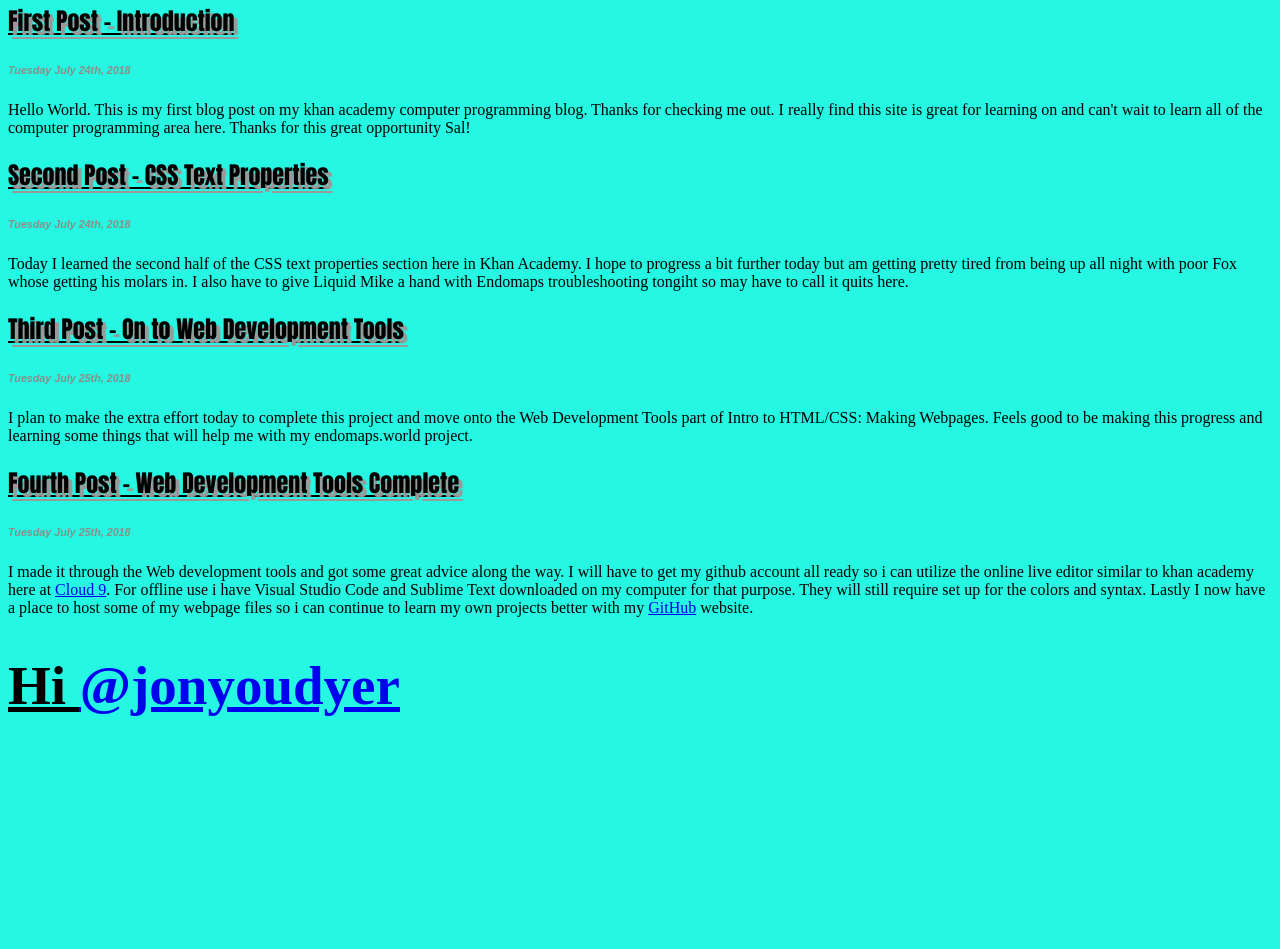
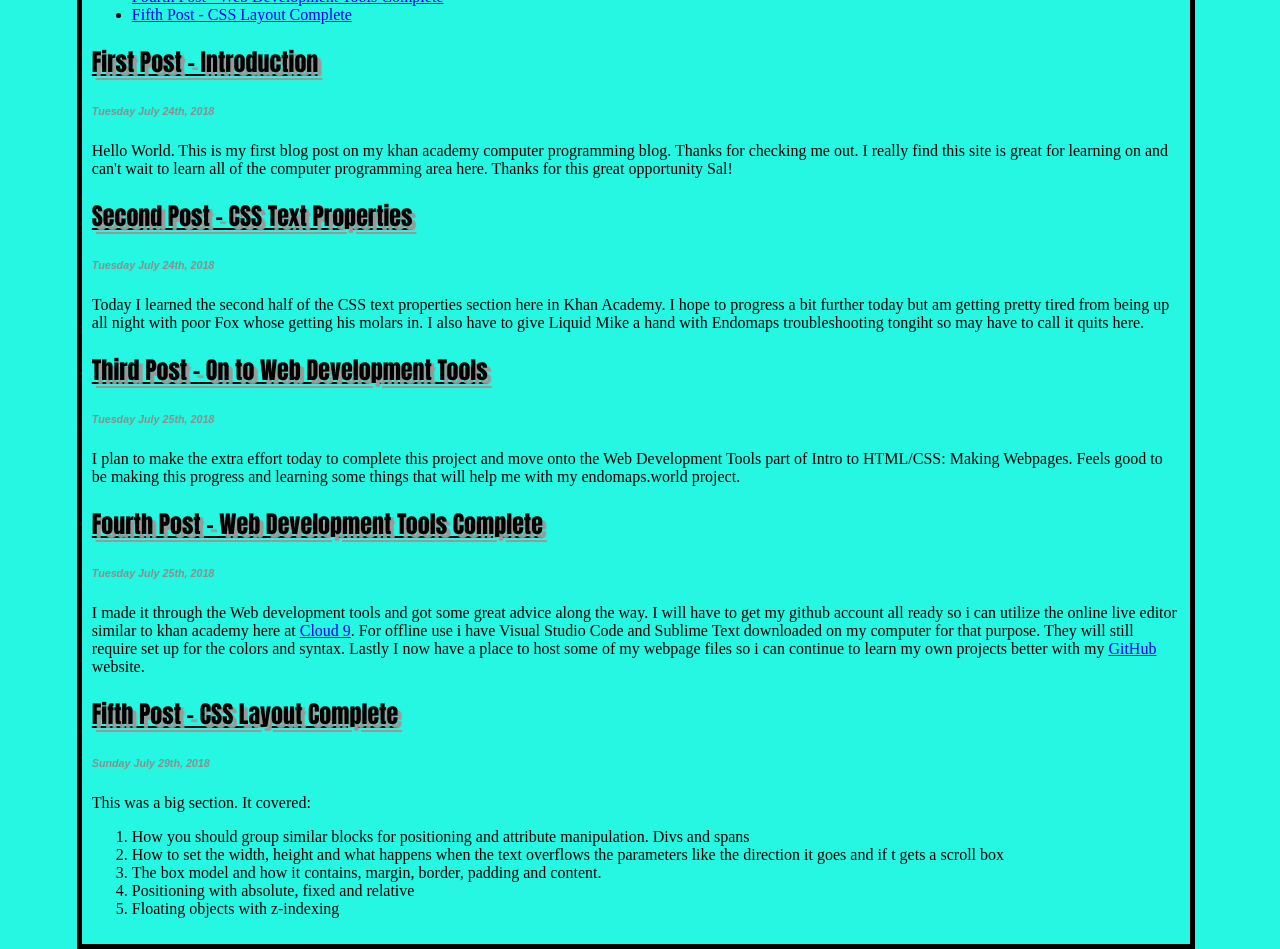
Before and after one commit to bluntsmasha420/bluntsmasha420.github.io, a plain HTML site: page index.html in a window 1280 px wide. Shown: the part 292-1241 px from the top of the page. Before the commit the page ends 1045 px from the top, so only its background shows below. Drawn offline with Linux system fonts and the light colour scheme.

Commit message:
Update index.html

```diff
--- a/index.html
+++ b/index.html
@@ -20,7 +20,7 @@
             .title {
                 font-family: impact;
                 text-decoration: underline;
-                text-shadow: 4px 4px 1px #999
+                text-shadow: 4px 4px 1px #999;
             }
             h6 {
                 font-style: italic;
@@ -30,10 +30,17 @@
             #contents {
                 font-family: gabriola;
             }
+            #text {
+                width:85%;
+                border: 5px solid black;
+                padding: 10px;
+                position: absolute;
+                left: 6%;
+            }
         </style>
-    </head>
+        </head>
     <body>
-
+    <div id="text">
         <h1 class="title"><center>Blunt's Blog</center></h1>
 
         <h3>Contents</h3>
@@ -42,27 +49,45 @@
             <li><a href="#cssText">Second Post - CSS Text Properties</a></li>
             <li><a href="#webDevTools">Third Post - On to Web Development Tools</a></li>
             <li><a href="#webDevToolsComp">Fourth Post - Web Development Tools Complete</a></li>
+            <li><a href="#cssLayout">Fifth Post - CSS Layout Complete</a></li>
         </ul>
+
 
         <h2 id="intro" class="title">First Post - Introduction</h2>
         <h6>Tuesday July 24th, 2018</h6>
 
         <p>Hello World. This is my first blog post on my khan academy computer programming blog. Thanks for checking me out. I really find this site is great for learning on and can't wait to learn all of the computer programming area here. Thanks for this great opportunity Sal!</p>
 
+
         <h2 id="cssText" class="title">Second Post - CSS Text Properties</h2>
         <h6>Tuesday July 24th, 2018</h6>
 
         <p>Today I learned the second half of the CSS text properties section here in Khan Academy. I hope to progress a bit further today but am getting pretty tired from being up all night with poor Fox whose getting his molars in. I also have to give Liquid Mike a hand with Endomaps troubleshooting tongiht so may have to call it quits here. </p>
+
 
         <h2 id="webDevTools" class="title">Third Post - On to Web Development Tools</h2>
         <h6>Tuesday July 25th, 2018</h6>
 
         <p>I plan to make the extra effort today to complete this project and move onto the Web Development Tools part of Intro to HTML/CSS: Making Webpages. Feels good to be making this progress and learning some things that will help me with my endomaps.world project.</p>
 
+
         <h2 id="webDevToolsComp" class="title">Fourth Post - Web Development Tools Complete</h2>
         <h6>Tuesday July 25th, 2018</h6>
 
         <p>I made it through the Web development tools and got some great advice along the way. I will have to get my github account all ready so i can utilize the online live editor similar to khan academy here at <a href="http://ide.c9.io/">Cloud 9</a>. For offline use i have Visual Studio Code and Sublime Text downloaded on my computer for that purpose. They will still require set up for the colors and syntax. Lastly I now have a place to host some of my webpage files so i can continue to learn my own projects better with my <a href="http://github.com">GitHub</a> website. </p>
-        <h1>Hi <a href="http://steemit.com/@jonyoudyer">@jonyoudyer</a></h1>
+
+        <h2 id="cssLayout" class="title">Fifth Post - CSS Layout Complete</h2>
+        <h6>Sunday July 29th, 2018</h6>
+
+        <p>This was a big section. It covered:</p>
+            <ol>
+                <li>How you should group similar blocks for positioning and attribute manipulation. Divs and spans</li>
+                <li>How to set the width, height and what happens when the text overflows the parameters like the direction it goes and if t gets a scroll box</li>
+                <li>The box model and how it contains, margin, border, padding and content.</li>
+                <li>Positioning with absolute, fixed and relative</li>
+                <li>Floating objects with z-indexing</li>
+            </ol>
+
+    </div>
     </body>
 </html>
```
